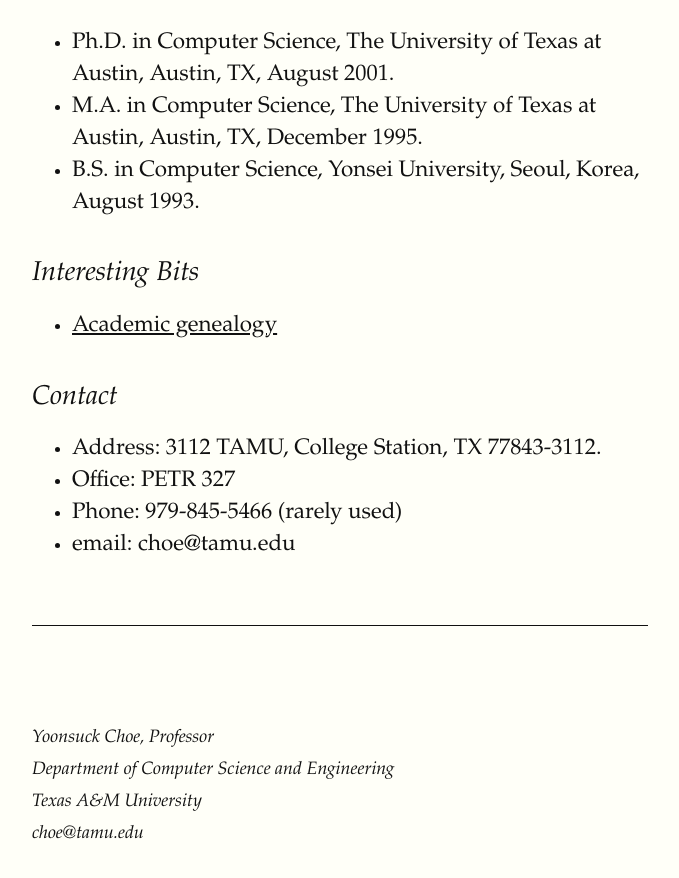
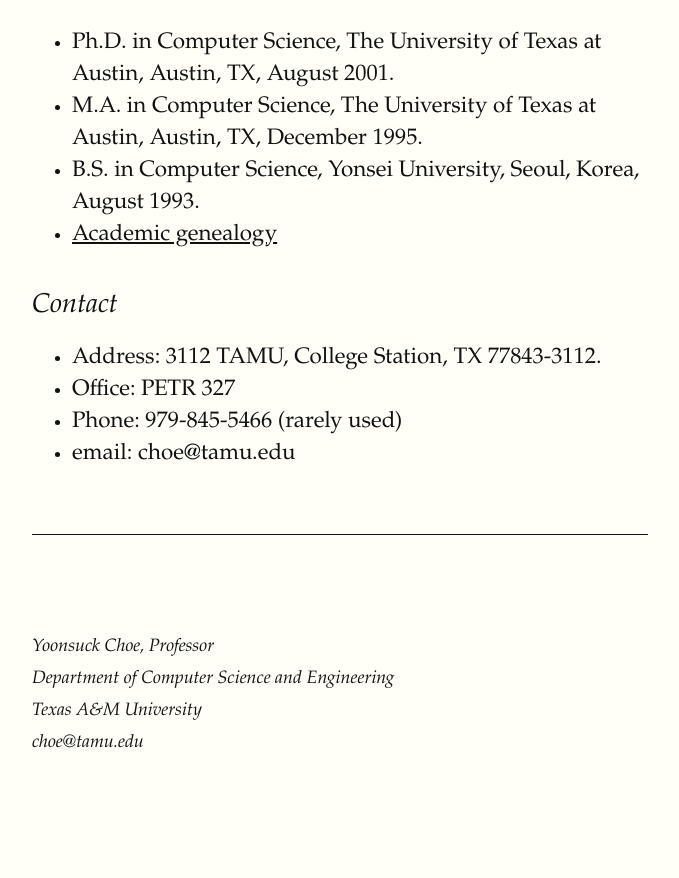
Before and after one commit to yschoe/yschoe.github.io, a Jekyll site: the page built from about.md, in a window 1280 px wide and 900 px high, scrolled down 1362 px. Shown: the top 878 px of the window, without its empty margins (128-807 px from the left). Built offline with Jekyll 4.4.1, drawn with Linux system fonts in a browser that asks for light colours; some web fonts are replaced; after the commit the page ends 2217 px from its top, so only the background shows below that.

Commit message:
more html fix ; css tweak

```diff
--- a/about.md
+++ b/about.md
@@ -19,8 +19,6 @@
 * Ph.D. in Computer Science, The University of Texas at Austin, Austin, TX, August 2001.
 * M.A. in Computer Science, The University of Texas at Austin, Austin, TX, December 1995.
 * B.S. in Computer Science, Yonsei University, Seoul, Korea, August 1993.
-
-### Interesting bits
 * [Academic genealogy](/genealogy/)
 
 ### Contact
--- a/css/main.scss
+++ b/css/main.scss
@@ -69,7 +69,7 @@
     margin: 0;
     text-transform: capitalize;
 }
-h1 { font-size: 3.2rem; font-style: normal; margin-top: 2.6rem; }
+h1 { font-size: 2.9rem; font-style: normal; margin-top: 2.6rem; }
 h2 { font-size: 2.2rem; margin-top: 4.2rem; }
 h3 { font-size: 1.7rem; margin-top: 2.6rem; }
 
```
Also changed, not shown: genealogy.md (+3 -2 lines).
